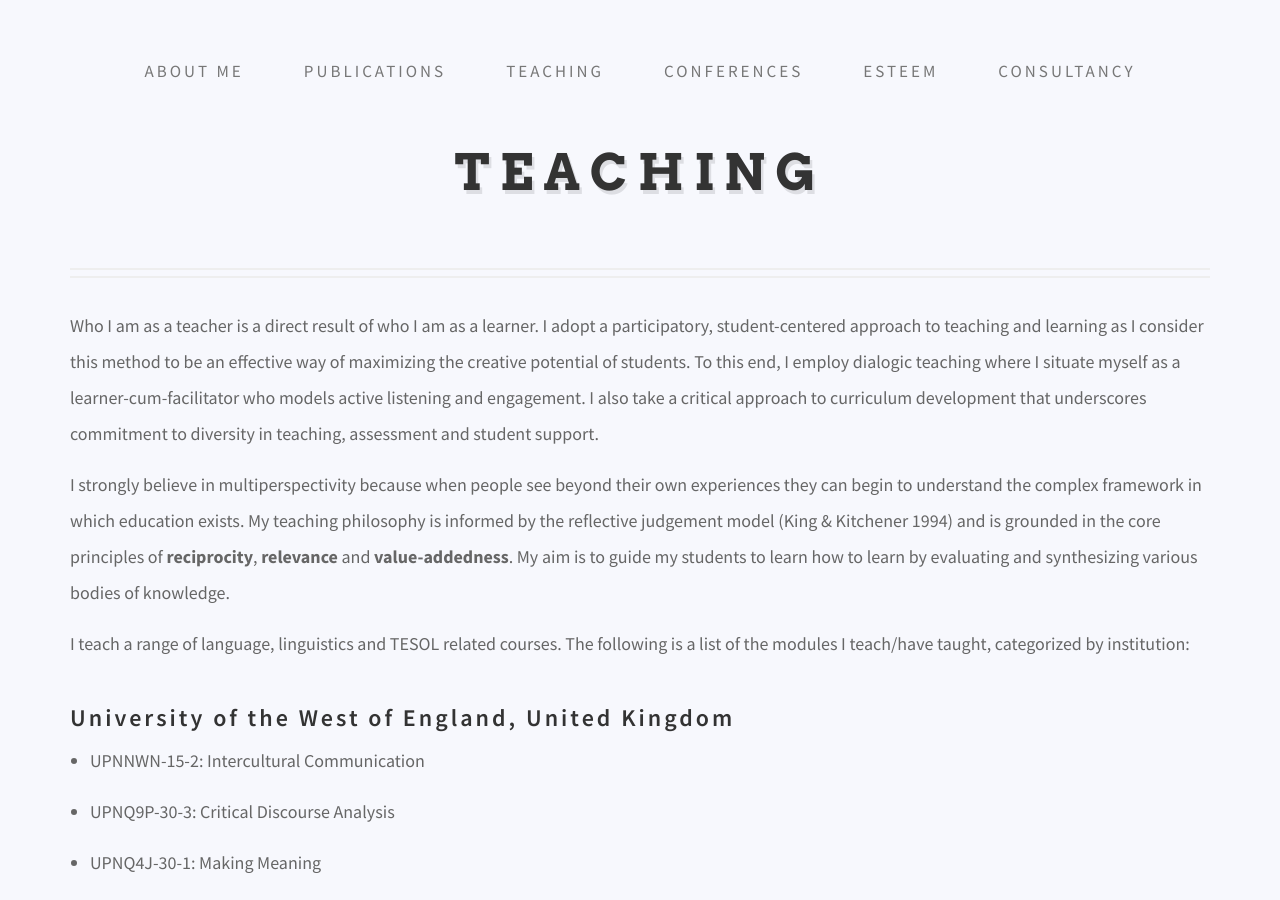
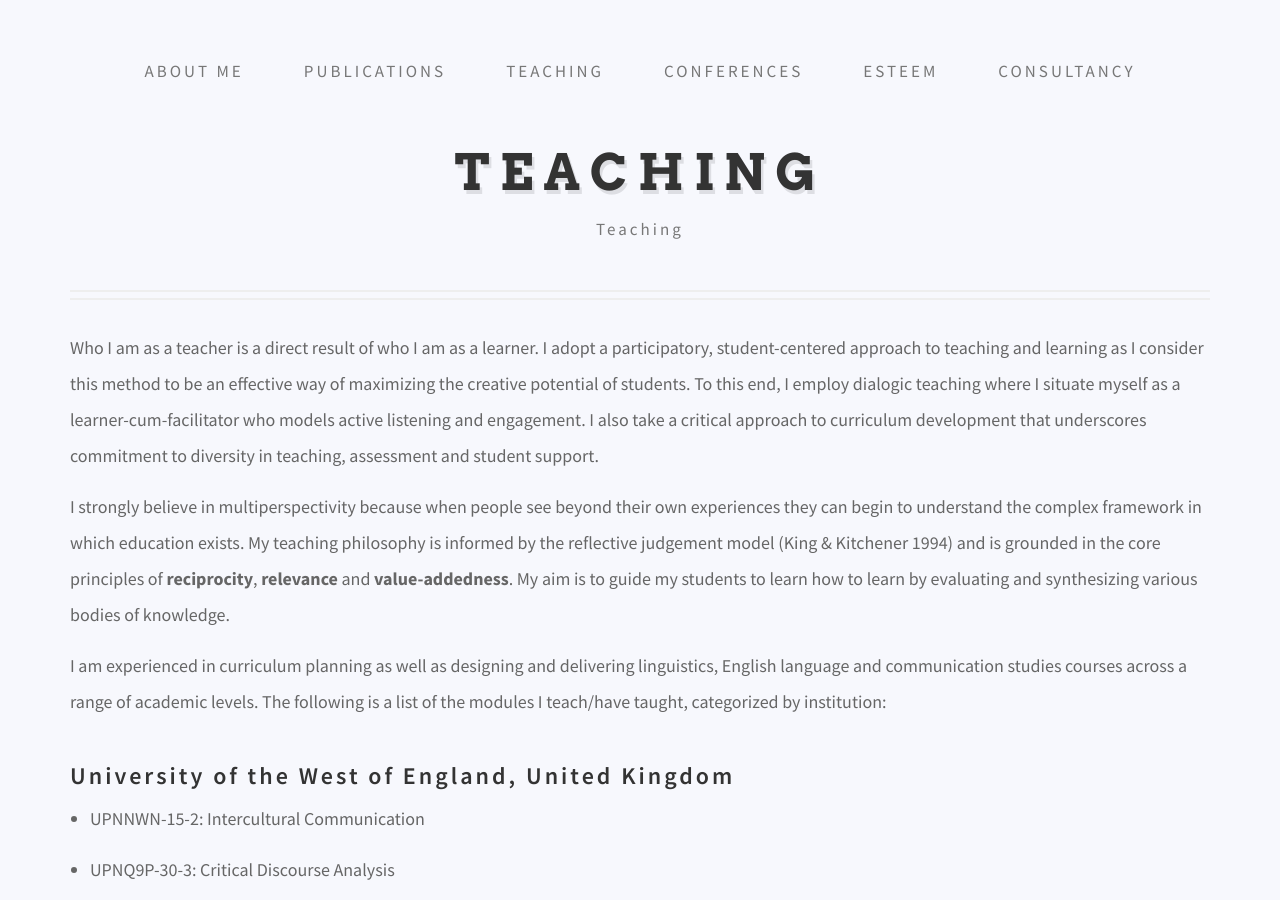
Before and after one commit to danielcornock/marknartey.com, a Jekyll site: the page built from _pages/teaching.md, in a window 1280 px wide and 900 px high. Built offline with Jekyll 4.4.1, drawn with Linux system fonts in a browser that asks for light colours; nearby versions of some CDN libraries.

Commit message:
Update Pages “teaching”

```diff
--- a/_pages/teaching.md
+++ b/_pages/teaching.md
@@ -1,51 +1,37 @@
 ---
 layout: index
 title: Teaching
-permalink: '/teaching/'
+permalink: /teaching/
+subtitle: Teaching
 ---
-
 Who I am as a teacher is a direct result of who I am as a learner. I adopt a participatory, student-centered approach to teaching and learning as I consider this method to be an effective way of maximizing the creative potential of students. To this end, I employ dialogic teaching where I situate myself as a learner-cum-facilitator who models active listening and engagement. I also take a critical approach to curriculum development that underscores commitment to diversity in teaching, assessment and student support.
 
 I strongly believe in multiperspectivity because when people see beyond their own experiences they can begin to understand the complex framework in which education exists. My teaching philosophy is informed by the reflective judgement model (King & Kitchener 1994) and is grounded in the core principles of **reciprocity**, **relevance** and **value-addedness**. My aim is to guide my students to learn how to learn by evaluating and synthesizing various bodies of knowledge.
 
-I teach a range of language, linguistics and TESOL related courses. The following is a list of the modules I teach/have taught, categorized by institution:
+I am experienced in curriculum planning as well as designing and delivering linguistics, English language and communication studies courses across a range of academic levels. The following is a list of the modules I teach/have taught, categorized by institution:
 
 ## University of the West of England, United Kingdom
 
-- UPNNWN-15-2: Intercultural Communication
-
-- UPNQ9P-30-3: Critical Discourse Analysis
-
-- UPNQ4J-30-1: Making Meaning
-
-- The Hong Kong Polytechnic University, Hong Kong
-
-- ENGL2B02: New Media: New Meanings
-
-- ENGL2B03: Exploring Language in Social Life
-
-- ENGL2B24: Signs and Space: Semiotic Landscapes around the World
-
-- ENGL3002: Research Methods for Applied Language Studies
+* UPNNWN-15-2: Intercultural Communication
+* UPNQ9P-30-3: Critical Discourse Analysis
+* UPNQ4J-30-1: Making Meaning
+* The Hong Kong Polytechnic University, Hong Kong
+* ENGL2B02: New Media: New Meanings
+* ENGL2B03: Exploring Language in Social Life
+* ENGL2B24: Signs and Space: Semiotic Landscapes around the World
+* ENGL3002: Research Methods for Applied Language Studies
 
 ## University of Cape Coast, Ghana
 
-- ENG014: Writing for Second and Foreign Language Learners
-
-- ENG024: Grammar for Second and Foreign Language Learners
-
-- ENG101: The Use of English
-
-- ENG105A/B: Communicative Skills
-
-- ENG302: Phonetics and Phonology
-
-- ENG306: Aspects of the Grammar of English
-
-- ENG401A: Structure and Style
+* ENG014: Writing for Second and Foreign Language Learners
+* ENG024: Grammar for Second and Foreign Language Learners
+* ENG101: The Use of English
+* ENG105A/B: Communicative Skills
+* ENG302: Phonetics and Phonology
+* ENG306: Aspects of the Grammar of English
+* ENG401A: Structure and Style
 
 ## I have supervised the following dissertations:
 
-- **Long Hin Wills Yick** - A critical stylistic analysis of the representation of society in American hip-hop music (B.A. dissertation)
-
-- **Yik Lam Leung** - A multimodal discourse analysis of Korean liquor advertisements (B.A. dissertation)
+* **Long Hin Wills Yick** - A critical stylistic analysis of the representation of society in American hip-hop music (B.A. dissertation)
+* **Yik Lam Leung** - A multimodal discourse analysis of Korean liquor advertisements (B.A. dissertation)
```
